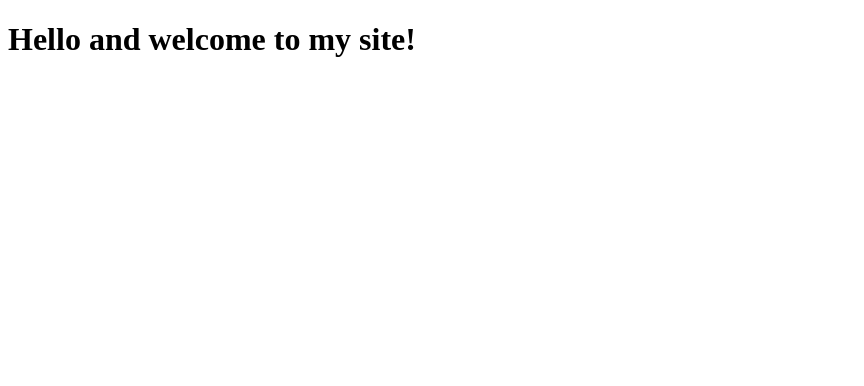
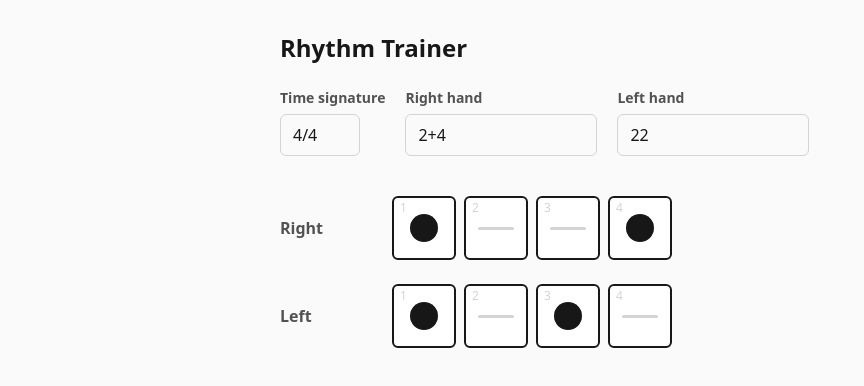
Before and after one commit to So0shka/rhythm-trainer-app, a SvelteKit app: page / in a window 1280 px wide. Shown: the top 386 px of the page, without its empty margins (0-864 px from the left). Built offline with nearby package versions, Linux system fonts and the light colour scheme.

Commit message:
Implement basic rhythm bar

```diff
--- /dev/null
+++ b/src/app.css
@@ -0,0 +1,6 @@
+@import 'tailwindcss';
+
+body {
+	@apply bg-neutral-50;
+	font-family: system-ui, -apple-system, sans-serif;
+}
--- /dev/null
+++ b/src/lib/RhythmBar.svelte
@@ -0,0 +1,35 @@
+<script lang="ts">
+	import type { RhythmGrid } from './rhythm';
+
+	let { grid, label }: { grid: RhythmGrid; label: string } = $props();
+
+	const beatCells = $derived(
+		Array.from({ length: grid.beats }, (_, b) =>
+			grid.slots.slice(b * grid.subdivisions, (b + 1) * grid.subdivisions)
+		)
+	);
+</script>
+
+<div class="flex items-center gap-4">
+	<div class="w-24 flex-none font-semibold text-neutral-600">{label}</div>
+	<div class="flex gap-2">
+		{#each beatCells as slots, beat (beat)}
+			<div class="relative h-16 w-16 overflow-hidden rounded-md border-2 border-neutral-900 bg-white">
+				<div class="absolute top-0.5 left-1.5 z-10 text-xs text-neutral-300">{beat + 1}</div>
+				<div class="flex h-full w-full">
+					{#each slots as state, s (s)}
+						<div
+							class="flex flex-1 items-center justify-center border-r border-dashed border-neutral-200 last:border-r-0"
+						>
+							{#if state === 'onset'}
+								<div class="h-7 w-7 rounded-full bg-neutral-900"></div>
+							{:else if state === 'sustain'}
+								<div class="h-[3px] w-3/5 rounded-sm bg-neutral-300"></div>
+							{/if}
+						</div>
+					{/each}
+				</div>
+			</div>
+		{/each}
+	</div>
+</div>
--- /dev/null
+++ b/src/lib/rhythm.ts
@@ -0,0 +1,136 @@
+// Notation: a number is a note value (1 whole, 2 half, 4 quarter, 8, 16, 32).
+// A "+" after a note dots it ("2+" = dotted half = 3 beats in 4/4).
+
+export type TimeSignature = { beats: number; unit: number };
+
+export type Note = {
+	value: number;
+	dots: number;
+	durationBeats: number;
+	startBeat: number;
+};
+
+export type ParsedPattern = {
+	notes: Note[];
+	totalBeats: number;
+	error?: string;
+	warning?: string;
+};
+
+export type SlotState = 'onset' | 'sustain' | 'rest';
+
+export type RhythmGrid = {
+	beats: number;
+	subdivisions: number;
+	slots: SlotState[];
+};
+
+// Longer spellings first so "16" reads as a sixteenth and "22" as two halves.
+const VALID_VALUES = ['32', '16', '8', '4', '2', '1'];
+
+const EPS = 1e-6;
+
+export function parseTimeSignature(input: string): TimeSignature | null {
+	const m = input.trim().match(/^(\d+)\s*\/\s*(\d+)$/);
+	if (!m) return null;
+	const beats = parseInt(m[1], 10);
+	const unit = parseInt(m[2], 10);
+	if (beats <= 0 || unit <= 0) return null;
+	return { beats, unit };
+}
+
+function dotFactor(dots: number): number {
+	return 2 - Math.pow(0.5, dots);
+}
+
+export function parsePattern(input: string, ts: TimeSignature): ParsedPattern {
+	const notes: Note[] = [];
+	const s = input.trim();
+	if (!s) return { notes, totalBeats: 0 };
+
+	const raw: { value: number; dots: number }[] = [];
+	let error: string | undefined;
+	let i = 0;
+	while (i < s.length) {
+		const ch = s[i];
+		if (/\s/.test(ch)) {
+			i++;
+			continue;
+		}
+		if (ch === '+') {
+			if (raw.length === 0) {
+				error = 'A "+" must follow a note';
+				break;
+			}
+			raw[raw.length - 1].dots++;
+			i++;
+			continue;
+		}
+		let matched: string | null = null;
+		for (const v of VALID_VALUES) {
+			if (s.startsWith(v, i)) {
+				matched = v;
+				break;
+			}
+		}
+		if (!matched) {
+			error = `Unexpected character: "${ch}". Allowed: note values 1, 2, 4, 8, 16, 32 and "+".`;
+			break;
+		}
+		raw.push({ value: parseInt(matched, 10), dots: 0 });
+		i += matched.length;
+	}
+
+	if (error) return { notes, totalBeats: 0, error };
+
+	let start = 0;
+	for (const t of raw) {
+		const durationBeats = (ts.unit / t.value) * dotFactor(t.dots);
+		notes.push({ value: t.value, dots: t.dots, durationBeats, startBeat: start });
+		start += durationBeats;
+	}
+
+	const totalBeats = start;
+	let warning: string | undefined;
+	if (Math.abs(totalBeats - ts.beats) > EPS) {
+		warning =
+			totalBeats > ts.beats
+				? `Pattern is longer than the bar: ${fmtBeats(totalBeats)} of ${ts.beats} beats`
+				: `Pattern is shorter than the bar: ${fmtBeats(totalBeats)} of ${ts.beats} beats`;
+	}
+
+	return { notes, totalBeats, warning };
+}
+
+// Smallest number of subdivisions per beat that snaps every note start/end onto the grid.
+function pickSubdivisions(notes: Note[]): number {
+	const candidates = [1, 2, 3, 4, 6, 8, 12, 16];
+	const points: number[] = [];
+	for (const n of notes) {
+		points.push(n.startBeat, n.startBeat + n.durationBeats);
+	}
+	for (const d of candidates) {
+		if (points.every((p) => Math.abs(p * d - Math.round(p * d)) < EPS)) return d;
+	}
+	return 16;
+}
+
+export function buildGrid(ts: TimeSignature, notes: Note[]): RhythmGrid {
+	const subdivisions = pickSubdivisions(notes);
+	const totalSlots = ts.beats * subdivisions;
+	const slots: SlotState[] = new Array(totalSlots).fill('rest');
+
+	for (const note of notes) {
+		const startSlot = Math.round(note.startBeat * subdivisions);
+		const endSlot = Math.round((note.startBeat + note.durationBeats) * subdivisions);
+		for (let s = startSlot; s < endSlot && s < totalSlots; s++) {
+			slots[s] = s === startSlot ? 'onset' : 'sustain';
+		}
+	}
+
+	return { beats: ts.beats, subdivisions, slots };
+}
+
+function fmtBeats(n: number): string {
+	return Number.isInteger(n) ? String(n) : n.toFixed(2).replace(/\.?0+$/, '');
+}
--- /dev/null
+++ b/src/routes/+layout.svelte
@@ -0,0 +1,7 @@
+<script lang="ts">
+	import '../app.css';
+
+	let { children } = $props();
+</script>
+
+{@render children()}
--- a/src/routes/+page.svelte
+++ b/src/routes/+page.svelte
@@ -1 +1,76 @@
-<h1>Hello and welcome to my site!</h1>
+<script lang="ts">
+	import { parseTimeSignature, parsePattern, buildGrid } from '$lib/rhythm';
+	import RhythmBar from '$lib/RhythmBar.svelte';
+
+	let timeSigInput = $state('4/4');
+	let rightInput = $state('2+4');
+	let leftInput = $state('22');
+
+	const timeSig = $derived(parseTimeSignature(timeSigInput));
+
+	function analyze(pattern: string) {
+		if (!timeSig) return null;
+		const parsed = parsePattern(pattern, timeSig);
+		return { parsed, grid: buildGrid(timeSig, parsed.notes) };
+	}
+
+	const right = $derived(analyze(rightInput));
+	const left = $derived(analyze(leftInput));
+</script>
+
+<main class="mx-auto max-w-3xl px-6 pt-8 pb-16 text-neutral-900">
+	<h1 class="mb-6 text-2xl font-bold">Rhythm Trainer</h1>
+
+	<section class="mb-10 flex flex-wrap gap-5">
+		<label class="flex flex-col gap-1.5">
+			<span class="text-sm font-semibold text-neutral-600">Time signature</span>
+			<input
+				bind:value={timeSigInput}
+				placeholder="4/4"
+				class="w-20 rounded-md border border-neutral-300 px-3 py-2 focus:border-neutral-900 focus:outline-none"
+			/>
+			{#if !timeSig}
+				<small class="text-red-700">Enter a time signature, e.g. 4/4</small>
+			{/if}
+		</label>
+
+		<label class="flex flex-col gap-1.5">
+			<span class="text-sm font-semibold text-neutral-600">Right hand</span>
+			<input
+				bind:value={rightInput}
+				placeholder="e.g. 2+4"
+				class="w-48 rounded-md border border-neutral-300 px-3 py-2 focus:border-neutral-900 focus:outline-none"
+			/>
+			{#if right?.parsed.error}
+				<small class="text-red-700">{right.parsed.error}</small>
+			{:else if right?.parsed.warning}
+				<small class="text-yellow-700">{right.parsed.warning}</small>
+			{/if}
+		</label>
+
+		<label class="flex flex-col gap-1.5">
+			<span class="text-sm font-semibold text-neutral-600">Left hand</span>
+			<input
+				bind:value={leftInput}
+				placeholder="e.g. 22"
+				class="w-48 rounded-md border border-neutral-300 px-3 py-2 focus:border-neutral-900 focus:outline-none"
+			/>
+			{#if left?.parsed.error}
+				<small class="text-red-700">{left.parsed.error}</small>
+			{:else if left?.parsed.warning}
+				<small class="text-yellow-700">{left.parsed.warning}</small>
+			{/if}
+		</label>
+	</section>
+
+	{#if timeSig}
+		<section class="flex flex-col gap-6">
+			{#if right}
+				<RhythmBar grid={right.grid} label="Right" />
+			{/if}
+			{#if left}
+				<RhythmBar grid={left.grid} label="Left" />
+			{/if}
+		</section>
+	{/if}
+</main>
```
Also changed, not shown: 1 other file (tests, documents, lock files or other folders).
